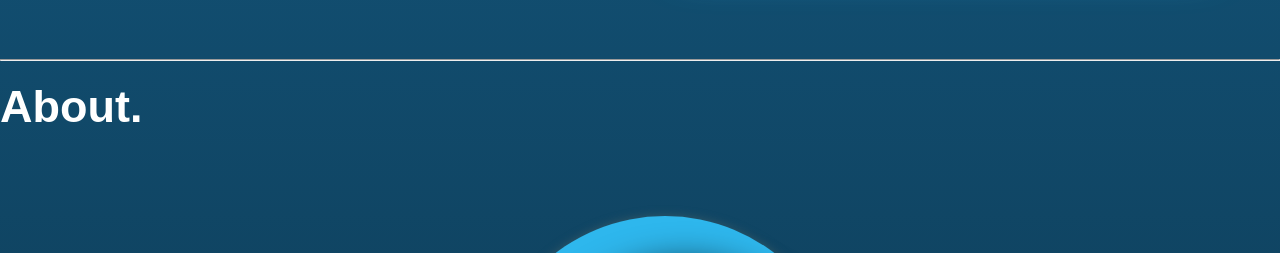
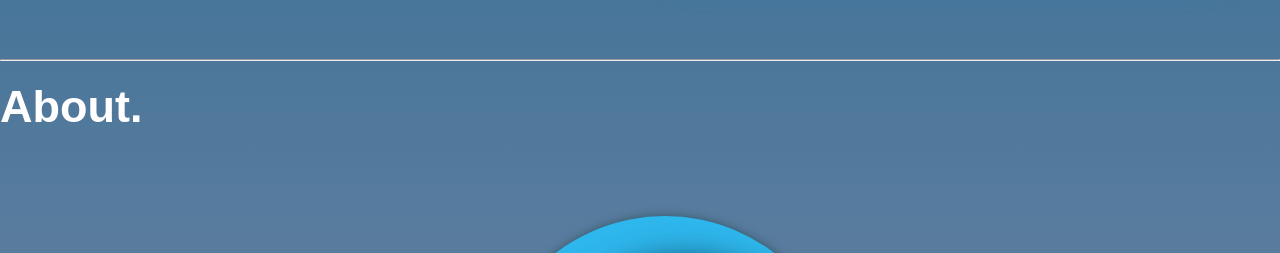
Before and after one commit to khushi-2803/portfolio_page, a plain HTML site: page index.html in a window 1280 px wide. Shown: the part 674-927 px from the top of the page. Drawn offline with nearby package versions, Linux system fonts and the light colour scheme.

Commit message:
styling.css

```diff
--- a/styling.css
+++ b/styling.css
@@ -3,7 +3,7 @@
     padding:0px;
 }
 body{
-    background-image:linear-gradient(rgb(22, 97, 140),black);
+    background-image:linear-gradient(rgb(22, 97, 140),pink);
     color:white;
     font-family:'poppins',sans-serif;
 
```
